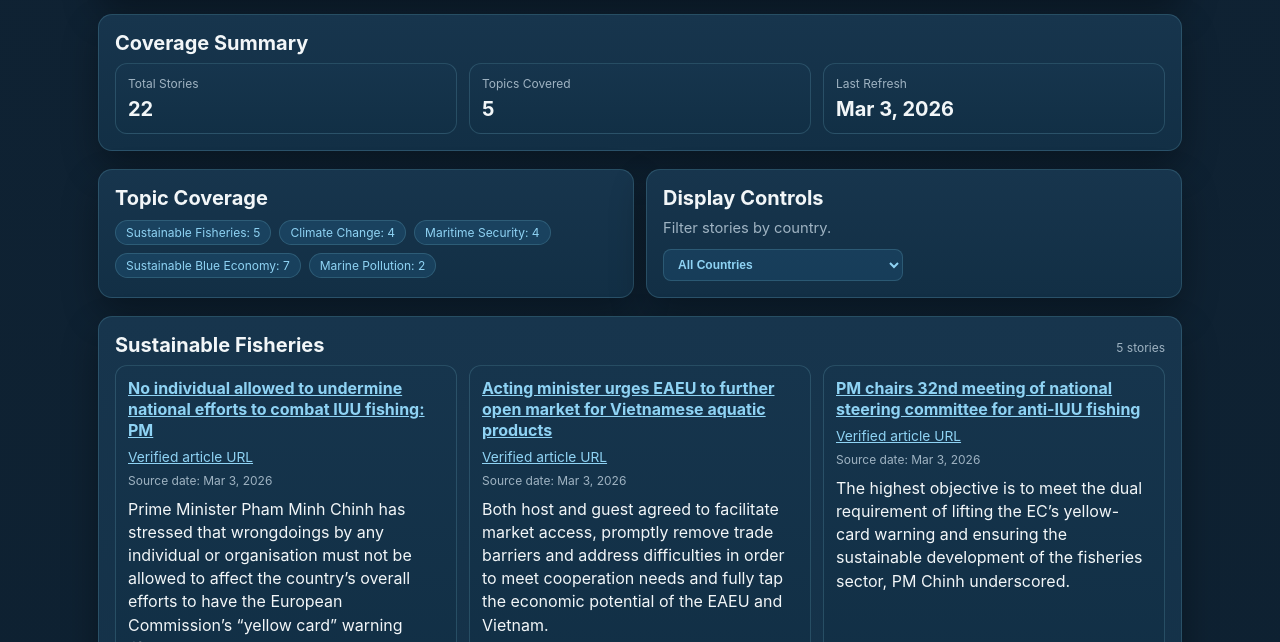
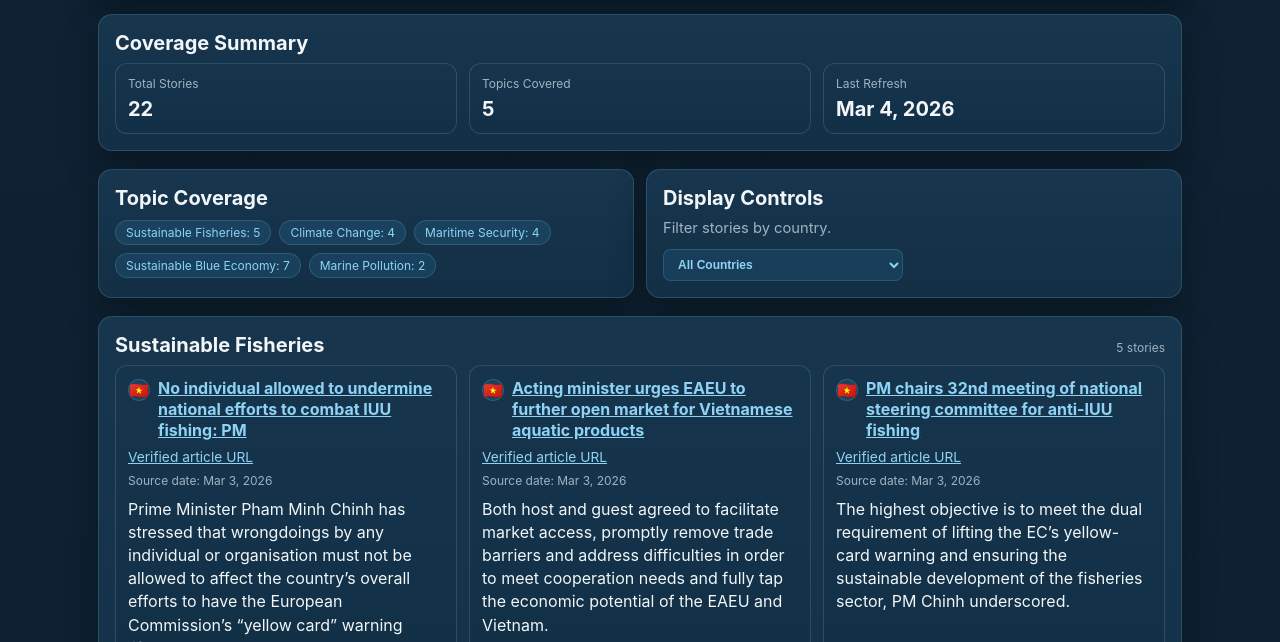
Before and after one commit to marketedgeglobal/SEALeaders, a plain HTML site: page docs/index.html in a window 1280 px wide. Shown: the part 158-800 px from the top of the page. Drawn offline with Linux system fonts and the light colour scheme.

Commit message:
Update latest.json timestamp and enhance index.html with country flag display for news items

```diff
--- a/docs/data/latest.json
+++ b/docs/data/latest.json
@@ -1,5 +1,5 @@
 {
-  "runAt": "2026-03-03T23:55:55.144697+00:00",
+  "runAt": "2026-03-04T00:04:21.968616+00:00",
   "totalItems": 22,
   "sectors": [
     {
--- a/docs/index.html
+++ b/docs/index.html
@@ -174,6 +174,31 @@
         line-height: 1.3;
         font-size: 1rem;
       }
+      .story-head {
+        display: flex;
+        align-items: flex-start;
+        gap: 8px;
+      }
+      .country-flag {
+        display: inline-flex;
+        align-items: center;
+        justify-content: center;
+        min-width: 22px;
+        height: 22px;
+        font-size: 16px;
+        line-height: 1;
+        border-radius: 999px;
+        background: rgba(46, 125, 175, 0.2);
+        border: 1px solid var(--me-border);
+        margin-top: 1px;
+        flex-shrink: 0;
+      }
+      .country-flag img {
+        width: 16px;
+        height: 12px;
+        border-radius: 2px;
+        display: block;
+      }
       .item-link {
         margin: 8px 0 0;
         font-size: 0.86rem;
@@ -314,6 +339,30 @@
         return source || "Unknown source";
       }
 
+      function countryFlagHtml(country) {
+        const key = String(country || "regional").toLowerCase();
+        const flagByCountry = {
+          vietnam: "🇻🇳",
+          thailand: "🇹🇭",
+          philippines: "🇵🇭",
+          indonesia: "🇮🇩",
+          malaysia: "🇲🇾",
+          myanmar: "🇲🇲",
+          cambodia: "🇰🇭",
+          singapore: "🇸🇬",
+          brunei: "🇧🇳",
+          timor_leste: "🇹🇱",
+          timorleste: "🇹🇱",
+          "timor leste": "🇹🇱",
+        };
+
+        if (flagByCountry[key]) {
+          return `<span class="country-flag" title="${esc(key)}" aria-label="${esc(key)}">${flagByCountry[key]}</span>`;
+        }
+
+        return `<span class="country-flag" title="ASEAN / Regional" aria-label="ASEAN / Regional"><img src="https://upload.wikimedia.org/wikipedia/commons/8/8e/Flag_of_ASEAN.svg" alt="ASEAN flag"></span>`;
+      }
+
       function normalizeText(value) {
         return String(value || "").toLowerCase().replace(/[^a-z0-9]+/g, "").trim();
       }
@@ -411,9 +460,13 @@
               const articleUrl = item.verifiedUrl || item.url || "#";
               const date = formatDate(item.sourcePublishedAt || item.publishedAt || item.published || "");
               const clipped = buildCardSnippet(item);
+              const flagIcon = countryFlagHtml(item.country);
               return `
                 <article class="item-card story-card">
-                  <h5><a href="${esc(articleUrl)}" target="_blank" rel="noopener">${esc(normalizedTitle)}</a></h5>
+                  <div class="story-head">
+                    ${flagIcon}
+                    <h5><a href="${esc(articleUrl)}" target="_blank" rel="noopener">${esc(normalizedTitle)}</a></h5>
+                  </div>
                   <p class="item-link"><a href="${esc(articleUrl)}" target="_blank" rel="noopener">Verified article URL</a></p>
                   <p class="item-meta">Source date: ${esc(date || "Unknown")}</p>
                   ${clipped ? `<p class="item-desc">${esc(clipped)}</p>` : ""}
```
